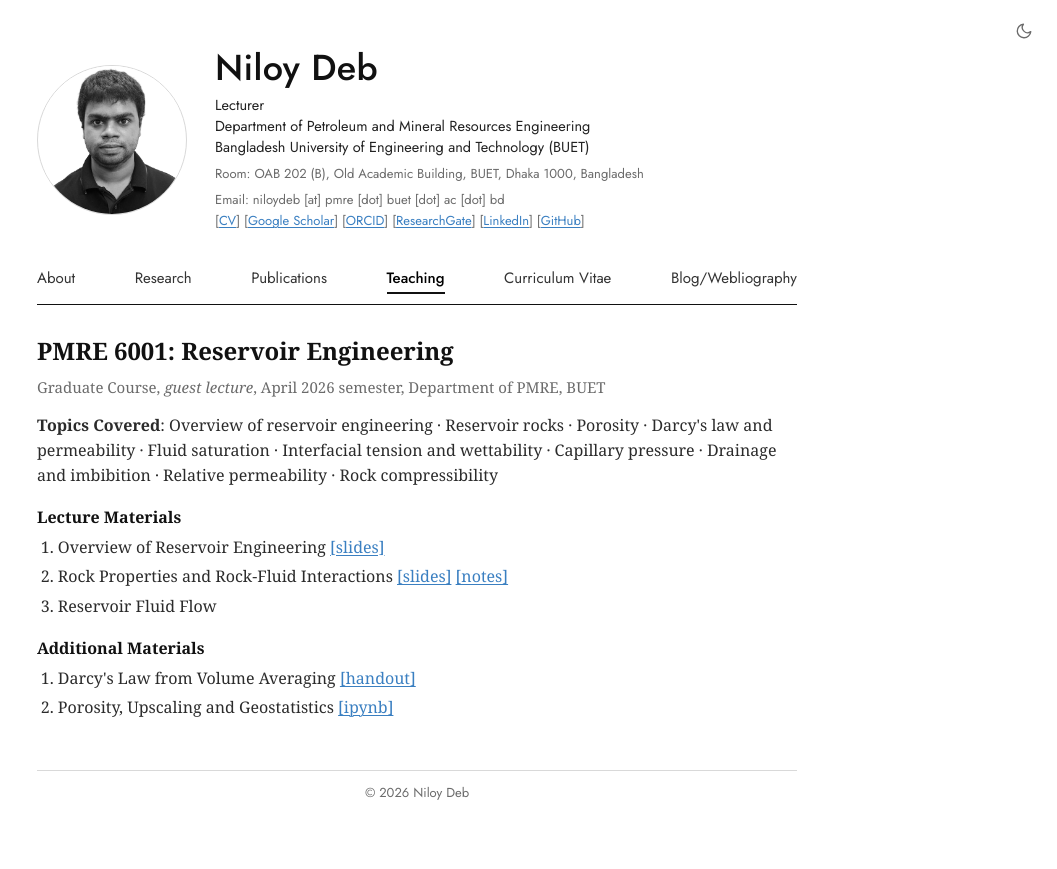
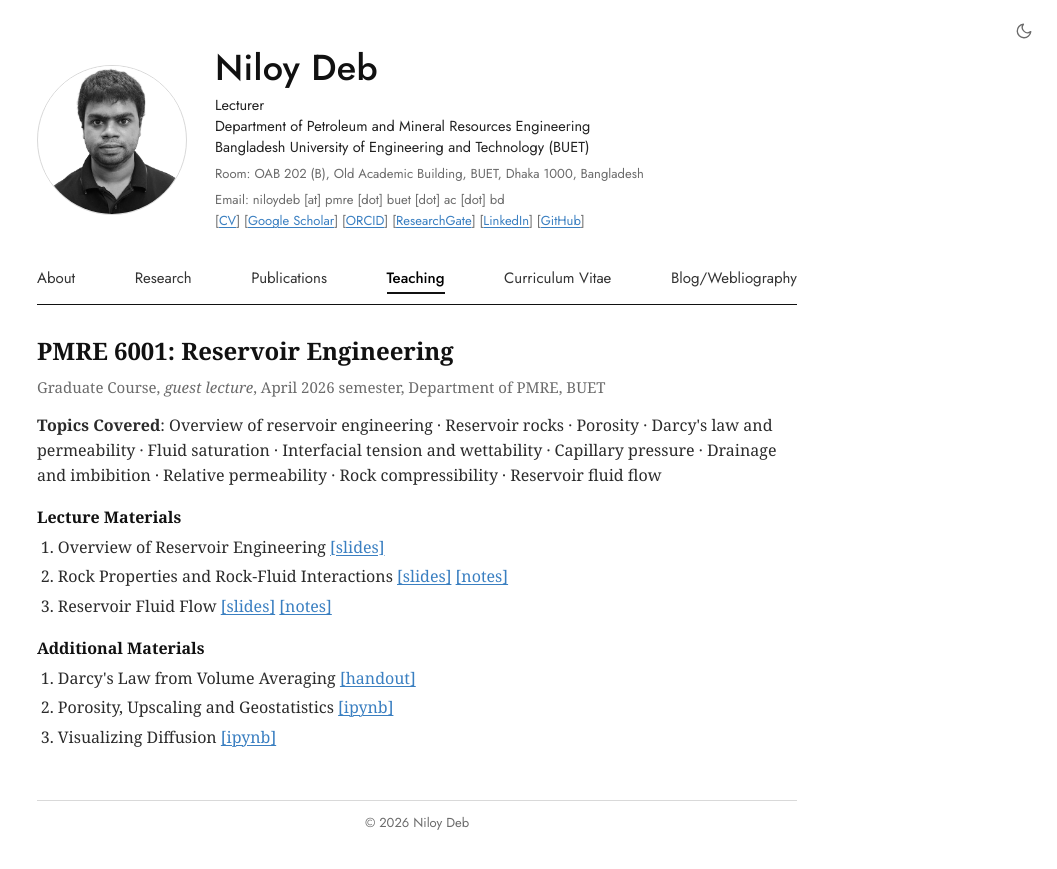
Before and after one commit to niloydebme/webpage, a Jekyll site: the page built from _teaching/PMRE6001RE.md, in a window 1280 px wide. Shown: the top 869 px of the page, without its empty margins (223-1280 px from the left). Built offline with Jekyll 4.4.1, drawn with Linux system fonts in a browser that asks for light colours; some web fonts are replaced.

Commit message:
Teaching: PMRE 6001 fluid flow materials

```diff
--- a/_teaching/PMRE6001RE.md
+++ b/_teaching/PMRE6001RE.md
@@ -11,19 +11,20 @@ location: "Dhaka-1000, Bangladesh"
 
 <div class="course">
 <p>
-  <b>Topics Covered</b>: Overview of reservoir engineering &middot; Reservoir rocks &middot; Porosity &middot; Darcy's law and permeability &middot; Fluid saturation &middot; Interfacial tension and wettability &middot; Capillary pressure &middot; Drainage and imbibition &middot; Relative permeability &middot; Rock compressibility
+  <b>Topics Covered</b>: Overview of reservoir engineering &middot; Reservoir rocks &middot; Porosity &middot; Darcy's law and permeability &middot; Fluid saturation &middot; Interfacial tension and wettability &middot; Capillary pressure &middot; Drainage and imbibition &middot; Relative permeability &middot; Rock compressibility &middot; Reservoir fluid flow
 </p>
 
 <p class="course-label">Lecture Materials</p>
 <ol>
   <li>Overview of Reservoir Engineering <a href="https://buetedu-my.sharepoint.com/:b:/g/personal/niloydeb_pmre_buet_ac_bd/IQDgW032xq2YQKiwOdBlyBmAAQmlOfU20IbwaYyF9zEjkmw?e=hZBbIZ" target="_blank">[slides]</a></li>
   <li>Rock Properties and Rock-Fluid Interactions <a href="https://buetedu-my.sharepoint.com/:b:/g/personal/niloydeb_pmre_buet_ac_bd/IQDnyXUr396LQ6q4XptGZGZ_AVA9fuPPjPV6959t-eOTddU?e=lmoC1C" target="_blank">[slides]</a> <a href="https://buetedu-my.sharepoint.com/:b:/g/personal/niloydeb_pmre_buet_ac_bd/IQC9zoVgZwU5TJasLR3K4BSNAcOIvfQzssNvXUBFvlMNuNg?e=2tcaof" target="_blank">[notes]</a></li>
-  <li>Reservoir Fluid Flow</li>
+  <li>Reservoir Fluid Flow <a href="https://buetedu-my.sharepoint.com/:b:/g/personal/niloydeb_pmre_buet_ac_bd/IQDZGyI_vjywRqJQ2CslM_mNAZS9Vwy76XYC--VwmsBI6wA?e=IXDDKK" target="_blank">[slides]</a> <a href="https://buetedu-my.sharepoint.com/:b:/g/personal/niloydeb_pmre_buet_ac_bd/IQAPY8J_NERkRLbKa0qSFOmQAXHVLE9Zqj0tU_SYsayy2m4?e=N82FYm" target="_blank">[notes]</a></li>
 </ol>
 
 <p class="course-label">Additional Materials</p>
 <ol>
   <li>Darcy's Law from Volume Averaging <a href="https://buetedu-my.sharepoint.com/:b:/g/personal/niloydeb_pmre_buet_ac_bd/IQC_lUUPD5n3Rq3317_TEJ2GAaoFR-4RJC-Tsaa-Kzw1I3c?e=X3CcIm" target="_blank">[handout]</a></li>
   <li>Porosity, Upscaling and Geostatistics <a href="https://buetedu-my.sharepoint.com/:u:/g/personal/niloydeb_pmre_buet_ac_bd/IQD1py-EvhJ5T4XoWWehOyiJAc6akEbz4f4q57W35HSHJh8?e=VUWwtN" target="_blank">[ipynb]</a></li>
+  <li>Visualizing Diffusion <a href="https://buetedu-my.sharepoint.com/:u:/g/personal/niloydeb_pmre_buet_ac_bd/IQBFm0KUE-0XTrTfsulYufcUAaT_uM6Asiq4xG4B3lkNTiQ?e=izqT8K" target="_blank">[ipynb]</a></li>
 </ol>
 </div>
```
